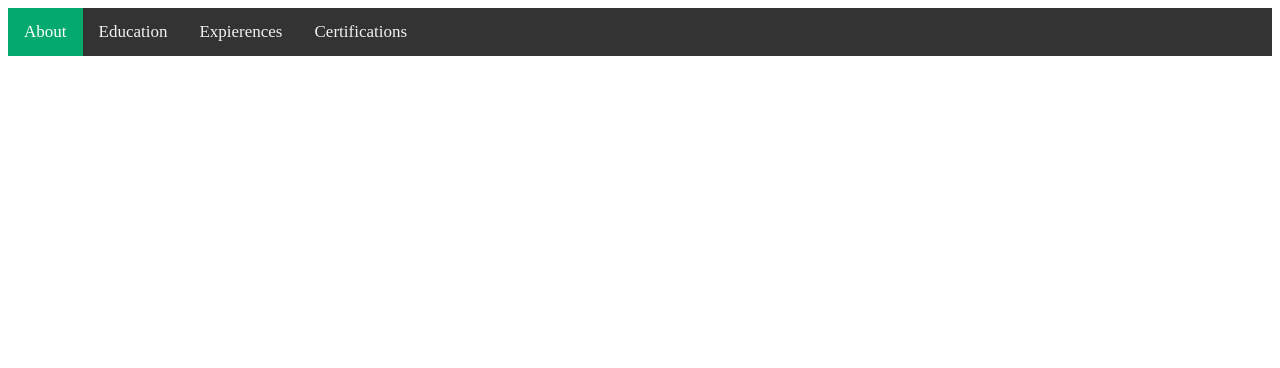
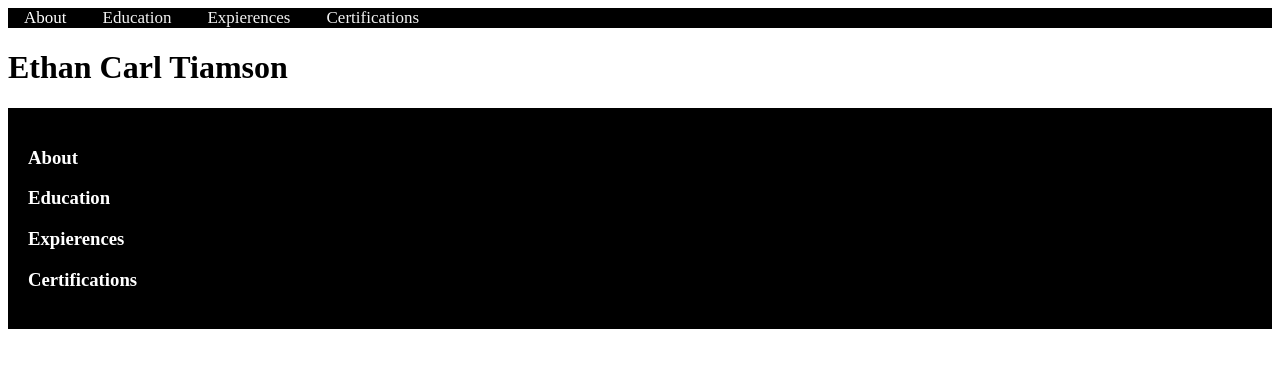
Before and after one commit to etan-tiamson/2023-portfolio-website, a plain HTML site: page index.html in a window 1280 px wide. Drawn offline with Linux system fonts and the light colour scheme.

Commit message:
footer commit start

```diff
--- a/index.html
+++ b/index.html
@@ -14,5 +14,14 @@
         <a href="#expierences">Expierences</a>
         <a href="#certifications">Certifications</a>
       </div>
+      <h1> Ethan Carl Tiamson</h1>
+
+
+      <div class="footer">
+        <h3>About</h3>
+        <h3>Education</h3>
+        <h3>Expierences</h3>
+        <h3>Certifications</h3>
+      </div>
 </body>
 </html>
--- a/woah.css
+++ b/woah.css
@@ -1,12 +1,12 @@
 /* Add a black background color to the top navigation */
 .topnav {
-    background-color: #333;
-    overflow: scroll;
+    background-color: #000000;
+    overflow: hidden;
   }
 
   /* Style the links inside the navigation bar */
   .topnav a {
-    float: left;
+    float: none;
     color: #f2f2f2;
     text-align: center;
     padding: 14px 16px;
@@ -22,6 +22,13 @@
 
   /* Add a color to the active/current link */
   .topnav a.active {
-    background-color: #04AA6D;
+    background-color: #000000;
     color: white;
   }
+
+  .footer {
+    padding: 20px; /* Some padding */
+    text-align: left; /* left text*/
+    background: #000000; /* Black background */
+    color: white;
+  }
```
